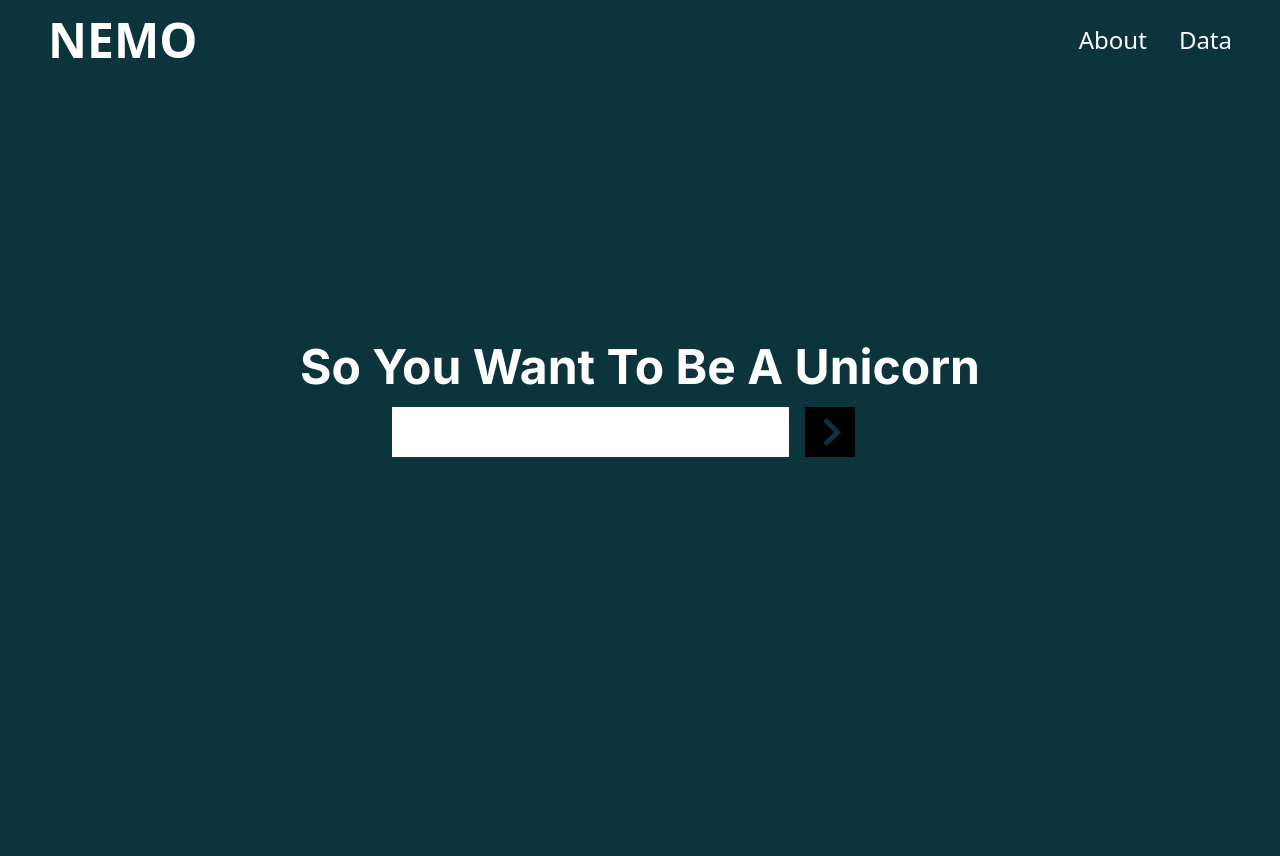
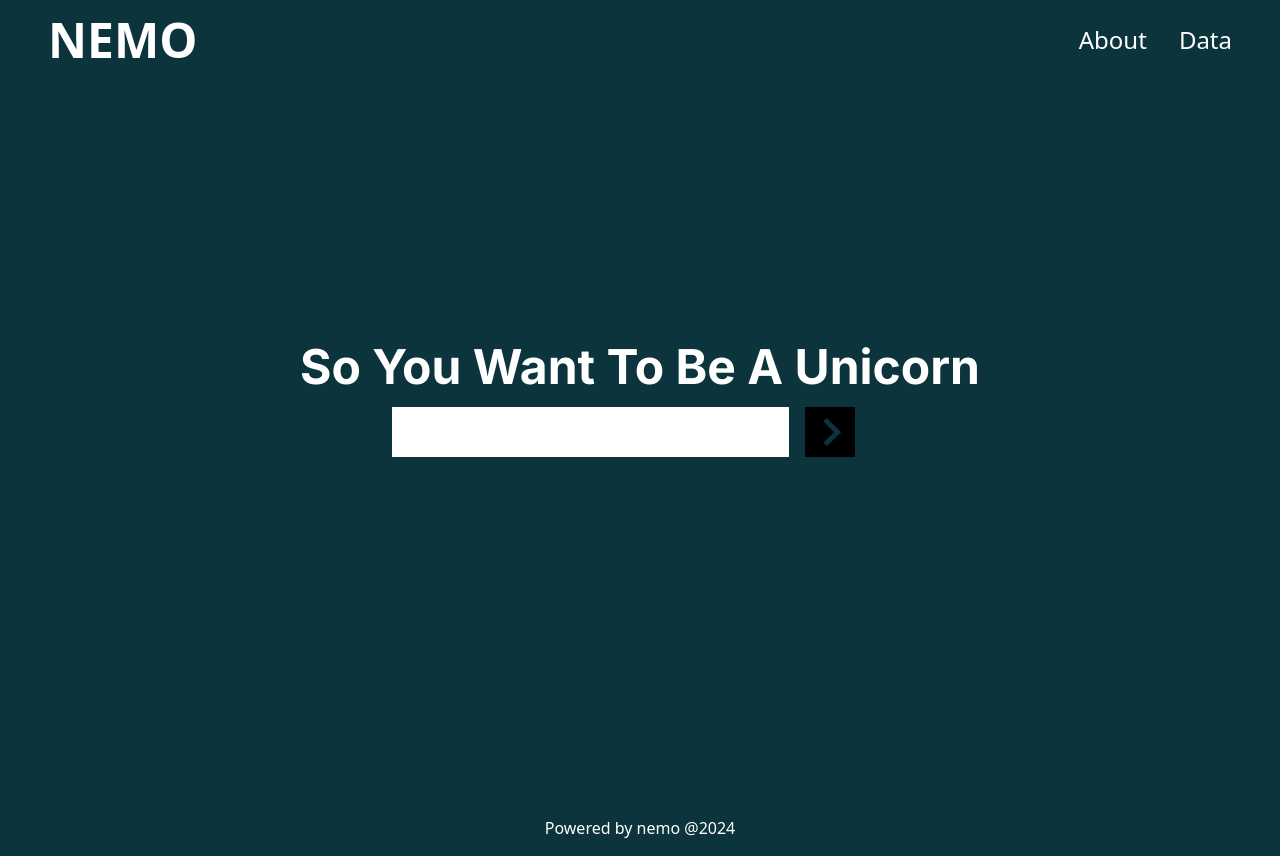
Before and after one commit to BlueMath-Warriors/nemo-app, a Next.js app: page / in a window 1280 px wide. Before the commit the page ends 800 px from the top, so only its background shows below. Built offline with nearby package versions, Linux system fonts and the light colour scheme.

Commit message:
footer added

```diff
--- /dev/null
+++ b/components/footer/index.jsx
@@ -0,0 +1,11 @@
+import React from 'react';
+
+const Footer = () => {
+  return (
+    <div className="text-center py-4 bg-nemo-dark">
+      Powered by nemo @‌2024
+    </div>
+  );
+};
+
+export default Footer;
--- a/pages/layout.js
+++ b/pages/layout.js
@@ -1,10 +1,12 @@
 import Navbar from "@/components/navbar";
+import Footer from "@/components/footer";
 
 export default function Layout({ children }) {
   return (
     <>
       <Navbar />
       {children}
+      <Footer/>
     </>
   );
 }
```
